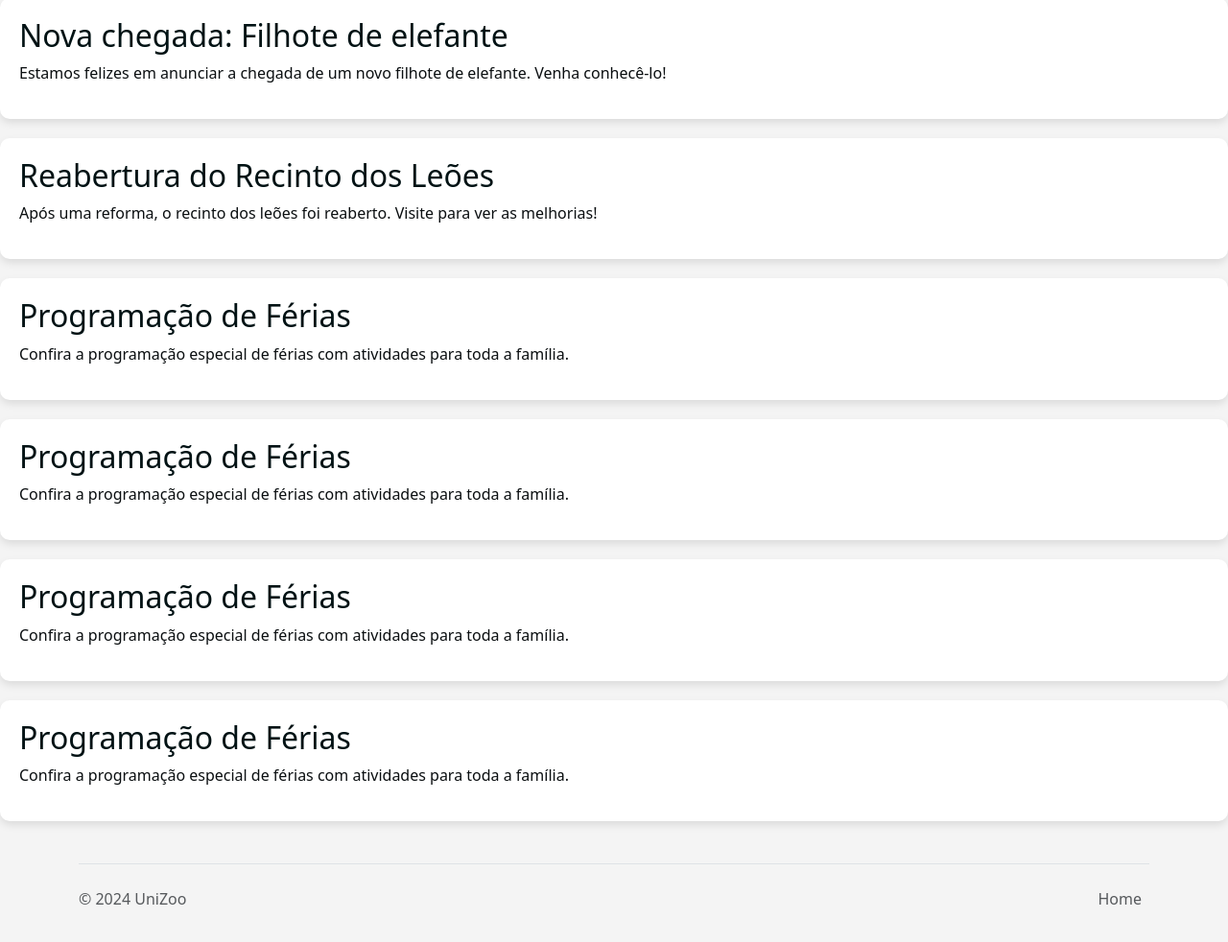
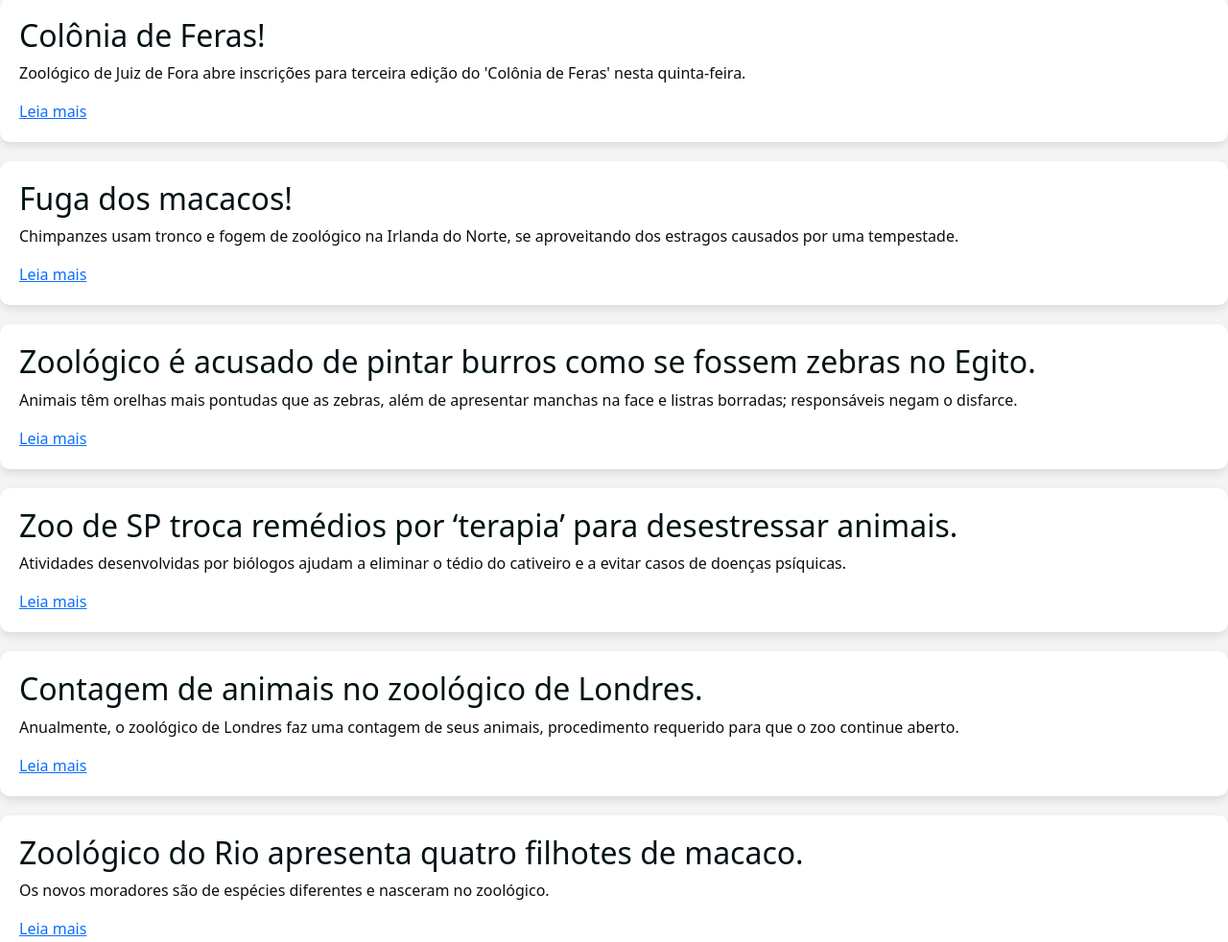
Before and after one commit to eudiegoramos/trabalho-site-zoologico, a plain HTML site: page src/noticias.html in a window 1280 px wide. Shown: the part 445-1427 px from the top of the page at 96% size. Drawn offline with Linux system fonts and the light colour scheme.

Commit message:
Finalização do site!

```diff
--- a/src/css/noticias.css
+++ b/src/css/noticias.css
@@ -46,7 +46,7 @@ body {
 }
 
 .banner h1 {
-    font-family: 'Palatino', cursive;
+    font-family:sans-serif;
     font-size: 3em;
     margin: 0;
 }
@@ -63,6 +63,7 @@ body {
 .noticia:hover {
     transform: translateY(-10px);
     box-shadow: 0 8px 16px rgba(0, 0, 0, 0.2);
+    cursor: pointer;
 }
 
 .noticia h2 {
--- a/src/noticias.html
+++ b/src/noticias.html
@@ -54,28 +54,34 @@
 </section>
 <main>
     <section class="noticia">
-        <h2>Nova chegada: Filhote de elefante</h2>
-        <p>Estamos felizes em anunciar a chegada de um novo filhote de elefante. Venha conhecê-lo!</p>
+        <h2>Colônia de Feras!</h2>
+        <p>Zoológico de Juiz de Fora abre inscrições para terceira edição do 'Colônia de Feras' nesta quinta-feira.</p>
+        <a href="https://noticias.r7.com/brasilia/zoologico-de-brasilia-abre-inscricoes-para-edicao-colonia-de-feras-nesta-segunda-feira-15012024/">Leia mais</a>
     </section>
     <section class="noticia">
-        <h2>Reabertura do Recinto dos Leões</h2>
-        <p>Após uma reforma, o recinto dos leões foi reaberto. Visite para ver as melhorias!</p>
+        <h2>Fuga dos macacos!</h2>
+        <p>Chimpanzes usam tronco e fogem de zoológico na Irlanda do Norte, se aproveitando dos estragos causados por uma tempestade.</p>
+        <a href="https://veja.abril.com.br/mundo/chimpanzes-usam-tronco-e-fogem-de-zoologico/">Leia mais</a>
     </section>
     <section class="noticia">
-        <h2>Programação de Férias</h2>
-        <p>Confira a programação especial de férias com atividades para toda a família.</p>
+        <h2>Zoológico é acusado de pintar burros como se fossem zebras no Egito.</h2>
+        <p>Animais têm orelhas mais pontudas que as zebras, além de apresentar manchas na face e listras borradas; responsáveis negam o disfarce.</p>
+        <a href="https://veja.abril.com.br/mundo/zoologico-e-acusado-de-pintar-burros-como-se-fossem-zebras-no-egito/">Leia mais</a>
     </section>
     <section class="noticia">
-      <h2>Programação de Férias</h2>
-      <p>Confira a programação especial de férias com atividades para toda a família.</p>
+      <h2>Zoo de SP troca remédios por ‘terapia’ para desestressar animais.</h2>
+      <p>Atividades desenvolvidas por biólogos ajudam a eliminar o tédio do cativeiro e a evitar casos de doenças psíquicas.</p>
+      <a href="https://veja.abril.com.br/brasil/zoo-de-sp-troca-remedios-por-terapia-para-desestressar-animais/">Leia mais</a>
   </section>
   <section class="noticia">
-    <h2>Programação de Férias</h2>
-    <p>Confira a programação especial de férias com atividades para toda a família.</p>
+    <h2>Contagem de animais no zoológico de Londres.</h2>
+    <p>Anualmente, o zoológico de Londres faz uma contagem de seus animais, procedimento requerido para que o zoo continue aberto.</p>
+    <a href="https://veja.abril.com.br/galeria-fotos/contagem-de-animais-no-zoologico-de-londres/">Leia mais</a>
   </section>
   <section class="noticia">
-      <h2>Programação de Férias</h2>
-      <p>Confira a programação especial de férias com atividades para toda a família.</p>
+      <h2>Zoológico do Rio apresenta quatro filhotes de macaco.</h2>
+      <p>Os novos moradores são de espécies diferentes e nasceram no zoológico.</p>
+      <a href="https://vejario.abril.com.br/cidade/zoologico-do-rio-apresenta-quatro-filhotes-de-macaco/">Leia mais</a>
   </section>
 </main>
       <div class="container">
```
Also changed, not shown: src/ingresso.html (+3 -1 lines).
